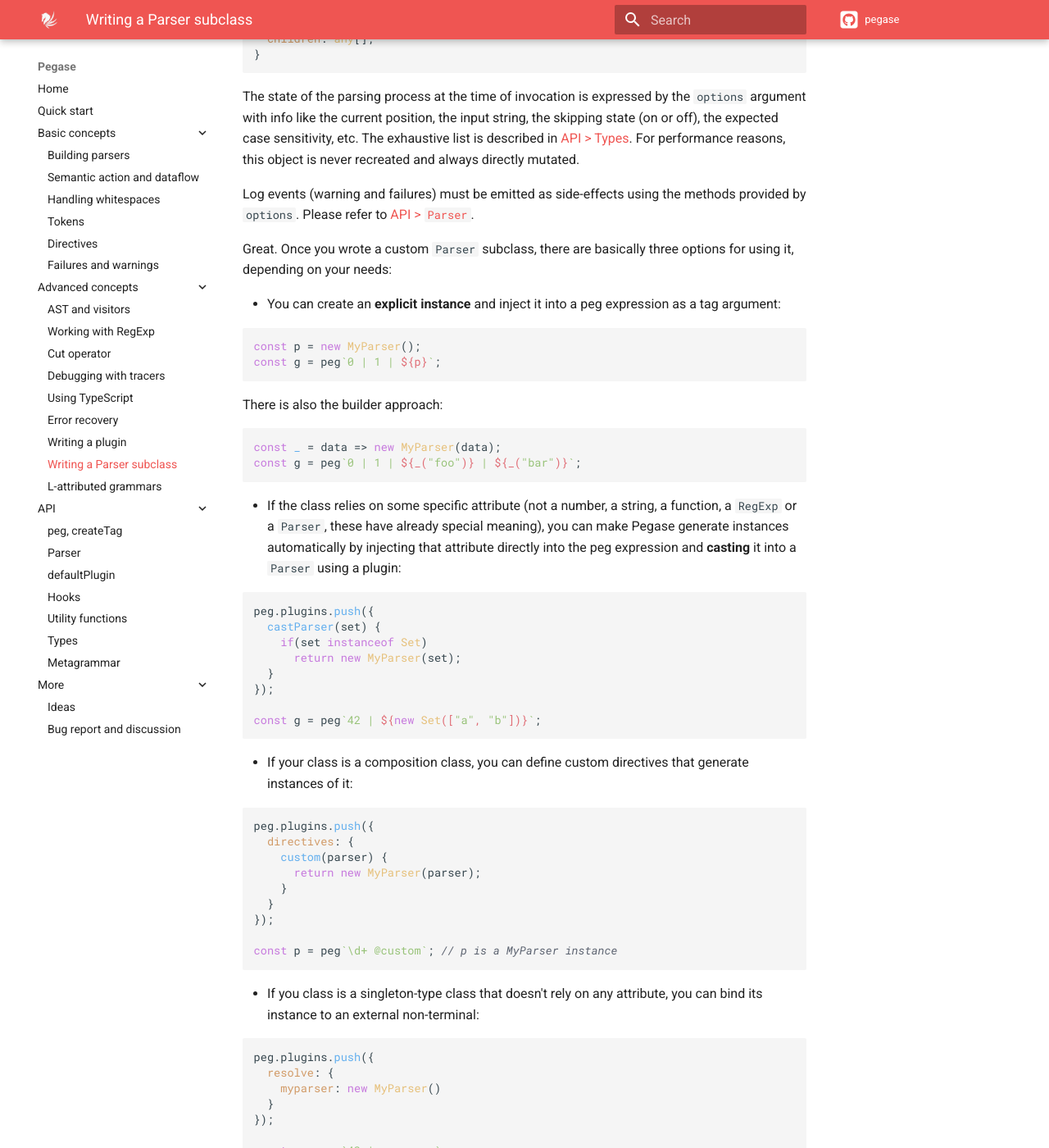
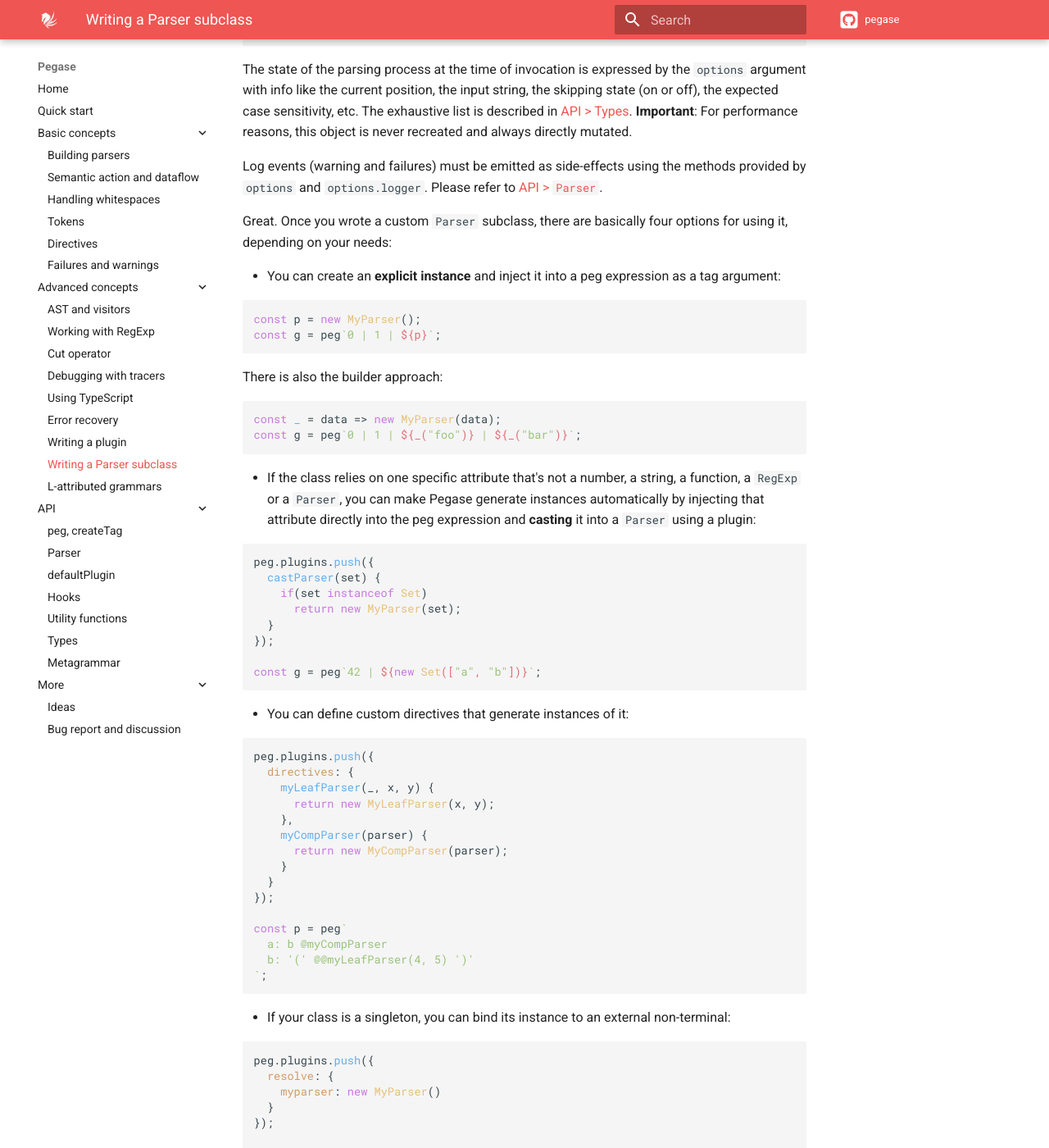
Before and after one commit to strblr/pegase, an MkDocs documentation site: the page built from doc/docs/advanced-concepts/Writing-a-Parser-subclass.md, in a window 1280 px wide and 1400 px high, scrolled down 1185 px. Shown: the whole window at 82% size. Built offline with MkDocs 1.6.1 and Material for MkDocs 9.7.7, drawn with Linux system fonts in a browser that asks for light colours; nearby versions of some CDN libraries; comment, search, counter and statistics services are not loaded; some of the changed text lies outside the part shown.

Commit message:
Edited doc

````diff
--- a/doc/docs/advanced-concepts/Writing-a-Parser-subclass.md
+++ b/doc/docs/advanced-concepts/Writing-a-Parser-subclass.md
@@ -1,8 +1,7 @@
-We've seen in section [Basic concepts > Building parsers](/pegase/basic-concepts/Building-parsers/) that parsers are combined together to form more complex parsers. In this section, we'll go into more detail about how exactly this composition is done internally and how you could write your own `Parser` subclass with its own logic. Under the hood, the `Parser` class is derived into three categories of subclasses:
+We've seen in section [Basic concepts > Building parsers](/pegase/basic-concepts/Building-parsers/) that parsers are combined together to form more complex parsers. In this section, we'll go into more detail about how exactly this composition is done internally and how you could write your own `Parser` subclass with its own logic. Under the hood, the `Parser` class is derived into two categories of subclasses:
 
 - Leaf classes, which don't hold a reference to other parsers. There are three of them: `LiteralParser`, `RegexParser` and `CutParser`.
-- Composition classes like `SequenceParser`, `TokenParser`, `PredicateParser`, `ActionParser`, etc. which, on the contrary, reference one or more subparsers.
-- `NonTerminalParser` is a special case, because it holds a reference to another parser, but as a string (a rule name) that will be resolved dynamically at parse time.
+- Composition classes like `SequenceParser`, `TokenParser`, `PredicateParser`, `ActionParser`, `NonTerminalParser` etc. which, on the contrary, reference one or more subparsers.
 
 The `peg` tag's role is to parse a peg expression and to generate the corresponding `Parser` instances. The expression `'a' | 'b'` is converted by the `peg` tag into:
 
@@ -43,11 +42,11 @@ type Match = {
 }
 ```
 
-The state of the parsing process at the time of invocation is expressed by the `options` argument with info like the current position, the input string, the skipping state (on or off), the expected case sensitivity, etc. The exhaustive list is described in [API > Types](/pegase/api/Types/). For performance reasons, this object is never recreated and always directly mutated.
+The state of the parsing process at the time of invocation is expressed by the `options` argument with info like the current position, the input string, the skipping state (on or off), the expected case sensitivity, etc. The exhaustive list is described in [API > Types](/pegase/api/Types/). **Important**: For performance reasons, this object is never recreated and always directly mutated.
 
-Log events (warning and failures) must be emitted as side-effects using the methods provided by `options`. Please refer to [API > `Parser`](/pegase/api/Parser/).
+Log events (warning and failures) must be emitted as side-effects using the methods provided by `options` and `options.logger`. Please refer to [API > `Parser`](/pegase/api/Parser/).
 
-Great. Once you wrote a custom `Parser` subclass, there are basically three options for using it, depending on your needs:
+Great. Once you wrote a custom `Parser` subclass, there are basically four options for using it, depending on your needs:
 
 - You can create an **explicit instance** and inject it into a peg expression as a tag argument:
 
@@ -63,7 +62,7 @@ const _ = data => new MyParser(data);
 const g = peg`0 | 1 | ${_("foo")} | ${_("bar")}`;
 ```
 
-- If the class relies on some specific attribute (not a number, a string, a function, a `RegExp` or a `Parser`, these have already special meaning), you can make Pegase generate instances automatically by injecting that attribute directly into the peg expression and **casting** it into a `Parser` using a plugin:
+- If the class relies on one specific attribute that's not a number, a string, a function, a `RegExp` or a `Parser`, you can make Pegase generate instances automatically by injecting that attribute directly into the peg expression and **casting** it into a `Parser` using a plugin:
 
 ```js
 peg.plugins.push({
@@ -76,21 +75,27 @@ peg.plugins.push({
 const g = peg`42 | ${new Set(["a", "b"])}`;
 ```
 
-- If your class is a composition class, you can define custom directives that generate instances of it:
+- You can define custom directives that generate instances of it:
 
 ```js
 peg.plugins.push({
   directives: {
-    custom(parser) {
-      return new MyParser(parser);
+    myLeafParser(_, x, y) {
+      return new MyLeafParser(x, y);
+    },
+    myCompParser(parser) {
+      return new MyCompParser(parser);
     }
   }
 });
 
-const p = peg`\d+ @custom`; // p is a MyParser instance
+const p = peg`
+  a: b @myCompParser
+  b: '(' @@myLeafParser(4, 5) ')'
+`;
 ```
 
-- If you class is a singleton-type class that doesn't rely on any attribute, you can bind its instance to an external non-terminal:
+- If your class is a singleton, you can bind its instance to an external non-terminal:
 
 ```ts
 peg.plugins.push({
````
Also changed, not shown: doc/docs/index.md (+2 -0 lines).
